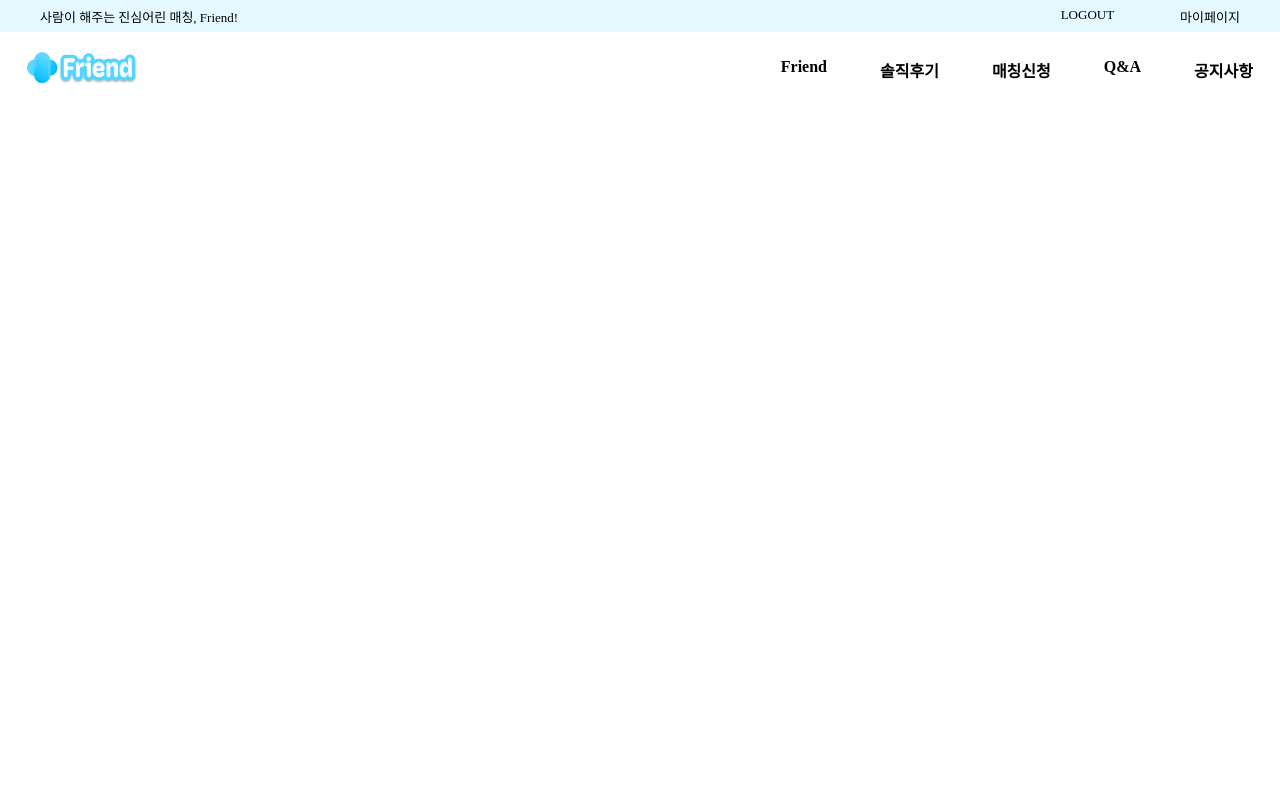
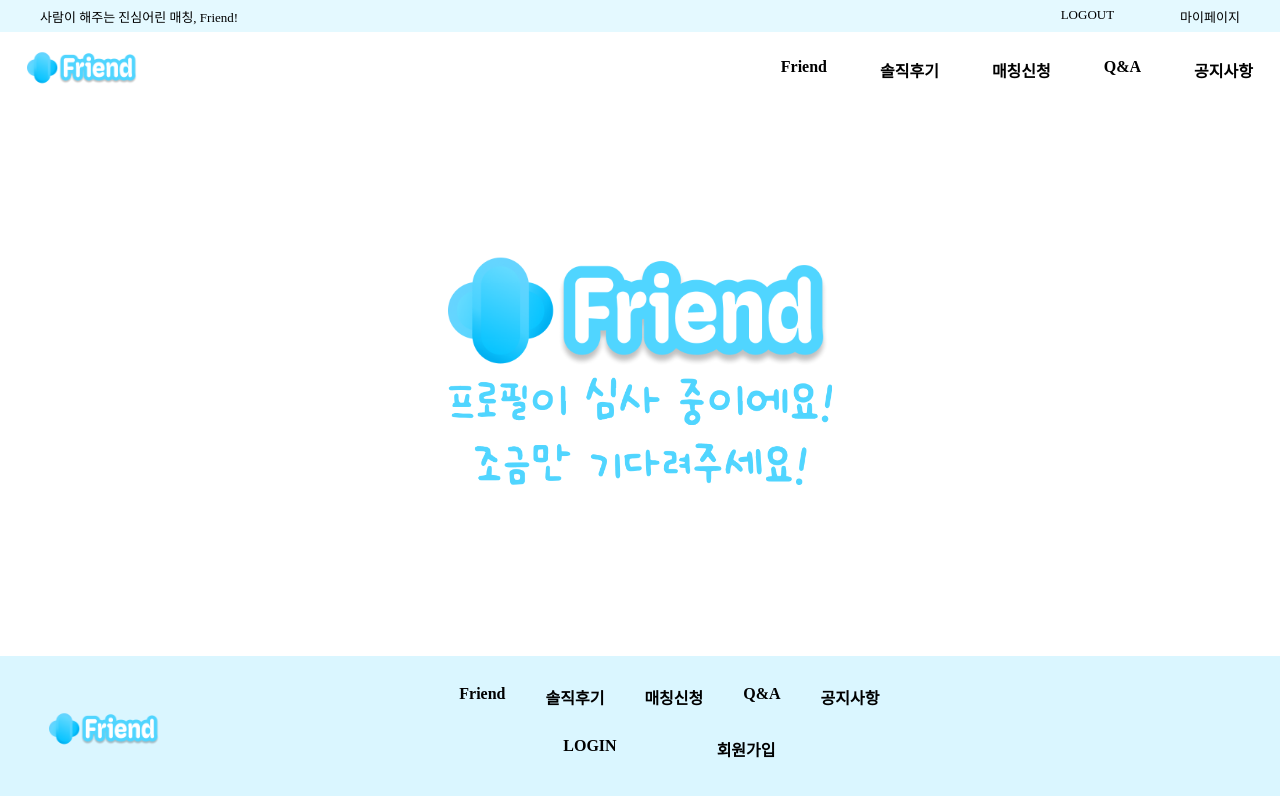
Before and after one commit to Friend-FE/FE, a React (Create React App) app: page /JudgePage in a window 1280 px wide. Shown: the top 796 px of the page. Built offline with nearby package versions, Linux system fonts and the light colour scheme; the HTML template or start-up script is replaced by a standard one; a web font is replaced by a local one.

Commit message:
마이페이지 - 심사 중 페이지 추가

```diff
--- a/src/App.js
+++ b/src/App.js
@@ -30,6 +30,7 @@ import SignupInfo from './pages/Signup/SignupInfo';
 import SignupTerms from './pages/Signup/SignupTerms';
 import FindID from './pages/FindAccount/FindID';
 import FindPassword from './pages/FindAccount/FindPassword';
+import JudgePage from './components/JudgePage/JudgePage';
 
 const App = ()=>{
 	return (
@@ -64,6 +65,8 @@ const App = ()=>{
 				<Route path="/SignupTerms" element={<SignupTerms/>}/>
 				<Route path="/FindID" element={<FindID/>}/>
 				<Route path="/FindPassword" element={<FindPassword/>}/>
+
+				<Route path="/JudgePage" element={<JudgePage/>}/>
 			</Routes>
 	  </div>
 	);
--- /dev/null
+++ b/src/components/JudgePage/JudgePage.jsx
@@ -0,0 +1,35 @@
+import styled from "styled-components";
+import Logo from "../../images/logo.png";
+import Judge from "../../images/Judge.png";
+import Footer from "../footer";
+const JudgePage = () => {
+  return (
+    <div>
+      <Wrapper>
+        <img src={Logo} alt="logo" />
+        <img src={Judge} alt="심사중" />
+      </Wrapper>
+      <FooterContainer>
+        <Footer />
+      </FooterContainer>
+    </div>
+  );
+};
+const Wrapper = styled.div`
+  display: flex;
+  flex-direction: column;
+  align-items: center;
+  position: relative;
+  top: 17vh;
+  img {
+    width: 30vw;
+    min-width : 270px;
+  }
+`;
+
+const FooterContainer = styled.div`
+  position: absolute;
+  bottom: 10vh;
+  width: 100%;
+`;
+export default JudgePage;
```
Also changed, not shown: src/images/Judge.png (added).
